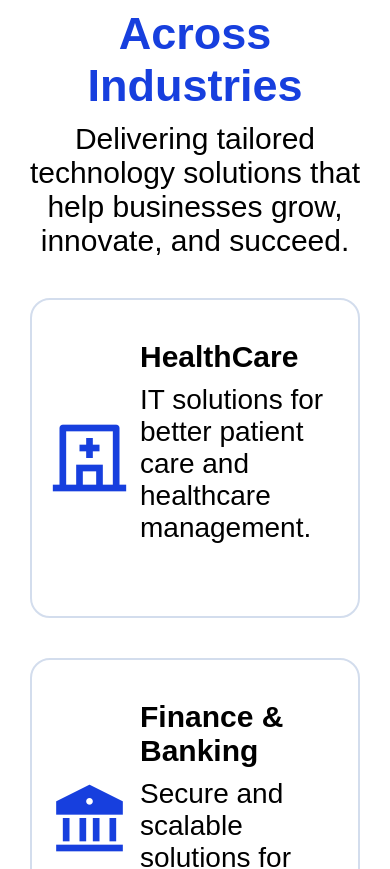
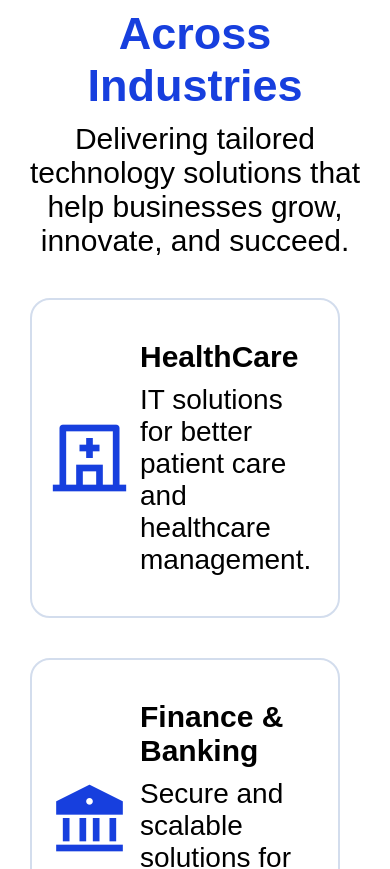
Before and after one commit to kishanpatoriya/Sharp-Star-Technologies, a React (Vite) app: page /industries in a window 390 px wide. Shown: the part 886-1755 px from the top of the page. Built offline with nearby package versions, Linux system fonts and the light colour scheme.

Commit message:
Fix responsive layout issues

```diff
--- a/src/styles/mobile.css
+++ b/src/styles/mobile.css
@@ -78,10 +78,7 @@
     #industries>p{
         font-size: 30px;
     }
-    .industries-card{
-        width: 350px;
-        height: 300px;
-    }
+
     .right>h3{
         font-size: 30px;
     }
@@ -128,7 +125,7 @@
     width: 100%;
 }
 .industries-card {
-        width: 330px;
+        width: 310px;
         height: 320px;
         margin-bottom: 40px;
     }
```
